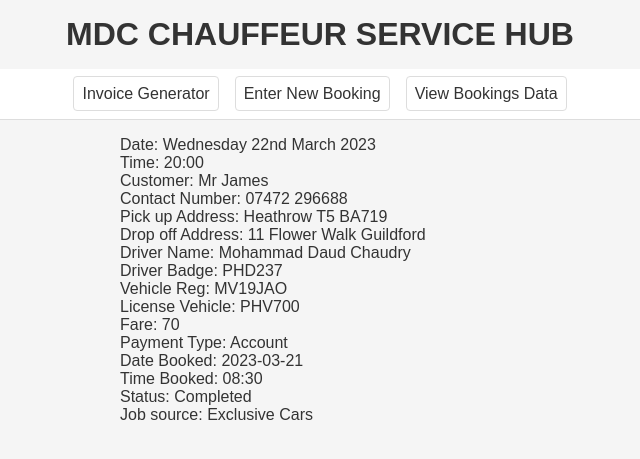
After one commit to shamail1/mdc_invoice_generator, a Django app: page /view_single_booking/00001/ in a window 1280 px wide. The commit adds this page. Shown: the top 459 px of the page, without its empty margins (320-960 px from the left). Run offline with Django 4.2, Linux system fonts and the light colour scheme.

Commit message:
Adding functionality to view a single booking

```diff
--- /dev/null
+++ b/invoice_generator/templates/singleBookingRaw.html
@@ -0,0 +1,98 @@
+<!DOCTYPE html>
+<html>
+  <head>
+    <meta name="viewport" content="width=device-width, initial-scale=1.0">
+    <title>Navigation Home Page</title>
+    <style>
+        * {
+          box-sizing: border-box;
+          margin: 0;
+          padding: 0;
+        }
+
+        body {
+            font-family: Arial, sans-serif;
+            background-color: #f5f5f5;
+            color: #333;
+        }
+
+        h1 {
+            text-align: center;
+            margin: 1rem 0;
+        }
+
+        nav {
+            background-color: #fff;
+            border-bottom: 1px solid #ddd;
+            margin: 1rem;
+        }
+
+        ul {
+            display: flex;
+            flex-wrap: wrap;
+            justify-content: center;
+            list-style: none;
+            padding: 0.5rem;
+        }
+
+        li {
+            margin: 0.5rem;
+        }
+
+        a {
+            color: #333;
+            text-decoration: none;
+            padding: 0.5rem;
+            border: 1px solid #ddd;
+            border-radius: 0.25rem;
+            transition: background-color 0.3s ease;
+        }
+
+        a:hover {
+            background-color: #ddd;
+        }
+
+
+        .raw_single_data {
+            align-items: center;
+            text-align: center;
+            max-width: 400px;
+            margin: 0 auto;
+        }
+
+        p {
+            text-align: left;
+            margin-left: auto;
+            margin-right: auto;
+        }
+    </style>
+  </head>
+  <body>
+    <h1>MDC CHAUFFEUR SERVICE HUB</h1>
+    <nav>
+      <ul>
+        <li><a href="{% url 'upload_csv' %}">Invoice Generator</a></li>
+        <li><a href="{% url 'log_ride' %}">Enter New Booking</a></li>
+        <li><a href="{% url 'view_bookings' %}">View Bookings Data</a></li>
+      </ul>
+    </nav>
+    <div class="raw_single_data">
+        <p>Date: {{Date}}</p>
+        <p>Time: {{Time}}</p>
+        <p>Customer: {{Customer}}</p>
+        <p>Contact Number: {{Contact_Number}}</p>
+        <p>Pick up Address: {{Pick_up_Address}}</p>
+        <p>Drop off Address: {{Drop_off_Address}}</p>
+        <p>Driver Name: {{Driver_Name}}</p>
+        <p>Driver Badge: {{Driver_Badge}}</p>
+        <p>Vehicle Reg: {{Vehicle_Reg}}</p>
+        <p>License Vehicle: {{License_Vehicle}}</p>
+        <p>Fare: {{Fare}}</p>
+        <p>Payment Type: {{Payment_Type}}</p>
+        <p>Date Booked: {{Date_Booked}}</p>
+        <p>Time Booked: {{Time_Booked}}</p>
+        <p>Status: {{Status}}</p>
+        <p>Job source: {{Job_source}}</p>
+    </div>
+  </body>
+</html>
--- a/invoice_generator/templates/view_bookings.html
+++ b/invoice_generator/templates/view_bookings.html
@@ -113,6 +113,7 @@
 				  {% if forloop.counter > 1 %}
 					<td><a href="{% url 'del_row' row.0 %}">Delete</a></td>
 					<td><a href="{% url 'edit_row' row.0 %}">Edit</a></td>
+					<td><a href="{% url 'view_single_booking_raw' row.0 %}">view</a></td>
 				  {% endif %}
 				</tr>
 			  {% endfor %}
--- a/invoice_generator/urls.py
+++ b/invoice_generator/urls.py
@@ -5,6 +5,7 @@ from .views import view_bookings
 from .views import home
 from .views import delete_row
 from .views import edit_row
+from .views import view_single_booking_raw
 from django.contrib.staticfiles.urls import staticfiles_urlpatterns
 
 urlpatterns = [
@@ -14,6 +15,7 @@ urlpatterns = [
     path('view_booking_data/', view_bookings, name='view_bookings'),
     path('delete/<str:id>/', delete_row, name='del_row'),
     path('edit/<str:id>/', edit_row, name='edit_row'),
+    path('view_single_booking/<str:id>/', view_single_booking_raw, name='view_single_booking_raw'),
 ]
 
 urlpatterns += staticfiles_urlpatterns()
--- a/invoice_generator/views.py
+++ b/invoice_generator/views.py
@@ -345,3 +345,55 @@ def convert_dates_to_written_format(data):
         data[i+1][date_index] = date_string
 
     return data
+
+def view_single_booking_raw(request, id):
+    print('sham is here', id)
+
+    with open(csv_file_path, 'r') as f:
+        csv_data = csv.reader(f.read().splitlines())
+        data = [row for row in csv_data]
+
+    wanted_single_data = []
+    for row in data:
+        # assuming first coloumn is data_id
+        if row[0] == str(id):
+            wanted_single_data = row
+            break
+
+    # Create a datetime object from the string
+    date_string = wanted_single_data[2] #assuming date index is 2
+    date = datetime.datetime.strptime(date_string, '%Y-%m-%d').date()
+
+    # Create a string in the desired format
+    weekday = calendar.day_name[date.weekday()]
+    day = date.strftime('%d').lstrip('0').replace(' 0', ' ')
+    suffix = 'th' if 11 <= int(day) <= 13 else {1: 'st', 2: 'nd', 3: 'rd'}.get(int(day) % 10, 'th')
+    day += suffix
+    month = date.strftime('%B')
+    year = date.strftime('%Y')
+
+    date_string = f"{weekday} {day} {month} {year}"
+
+    wanted_single_data[2] = date_string #assuming date index is 2
+
+    # Assuming index for context
+    context = {
+    'Date': wanted_single_data[2],
+    'Time' : wanted_single_data[3],
+    'Customer' : wanted_single_data[4],
+    'Contact_Number' : wanted_single_data[5],
+    'Pick_up_Address' : wanted_single_data[6] ,
+    'Drop_off_Address' : wanted_single_data[7] ,
+    'Driver_Name' : wanted_single_data[8] ,
+    'Driver_Badge' : wanted_single_data[9] ,
+    'Vehicle_Reg' : wanted_single_data[10] ,
+    'License_Vehicle' : wanted_single_data[11] ,
+    'Fare' : wanted_single_data[12] ,
+    'Payment_Type' : wanted_single_data[13] ,
+    'Date_Booked' : wanted_single_data[14] ,
+    'Time_Booked' : wanted_single_data[15] ,
+    'Status' : wanted_single_data[16] ,
+    'Job_source' : wanted_single_data[17]
+    }
+
+    return render(request, 'singleBookingRaw.html', context)
```
